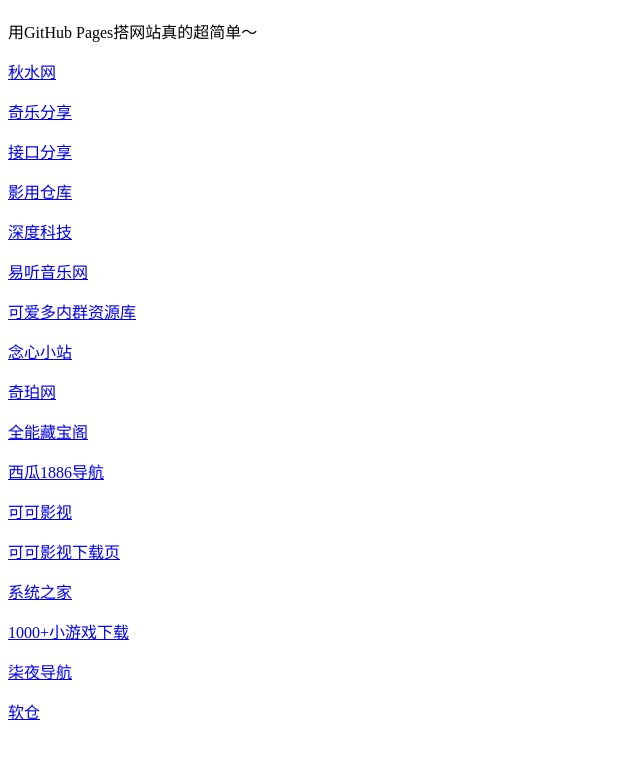
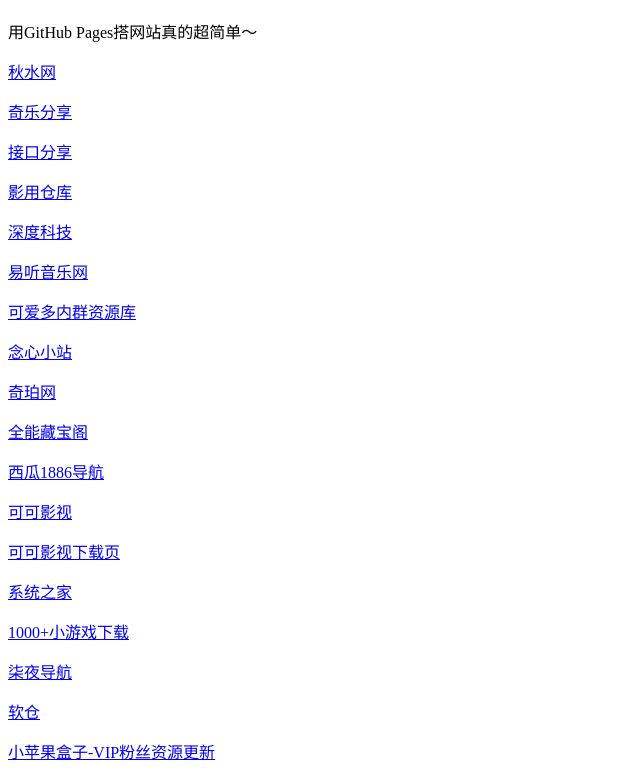
Before and after one commit to yhqmlt765/yhqmlt765.github.io, a plain HTML site: page index.html in a window 1280 px wide. Shown: the part 70-849 px from the top of the page, without its empty margins (0-640 px from the left). Before the commit the page ends 809 px from the top, so only its background shows below. Drawn offline with Linux system fonts and the light colour scheme.

Commit message:
Add files via upload

```diff
--- a/index.html
+++ b/index.html
@@ -25,5 +25,6 @@
 <p><a href="https://pan.quark.cn/s/5a2bf84f05d5#/list/share/cc4a62eb31eb42e6b39c41da67762dfe" target="_blank">1000+小游戏下载</a></p>
 <p><a href="https://nav.qinight.com/" target="_blank">柒夜导航</a></p>
 <p><a href="https://www.ruancang.net/" target="_blank">软仓</a></p>
+<p><a href="https://www.kdocs.cn/l/cpvA259JCKTI" target="_blank">小苹果盒子-VIP粉丝资源更新</a></p>
 </body>
 </html>
```
